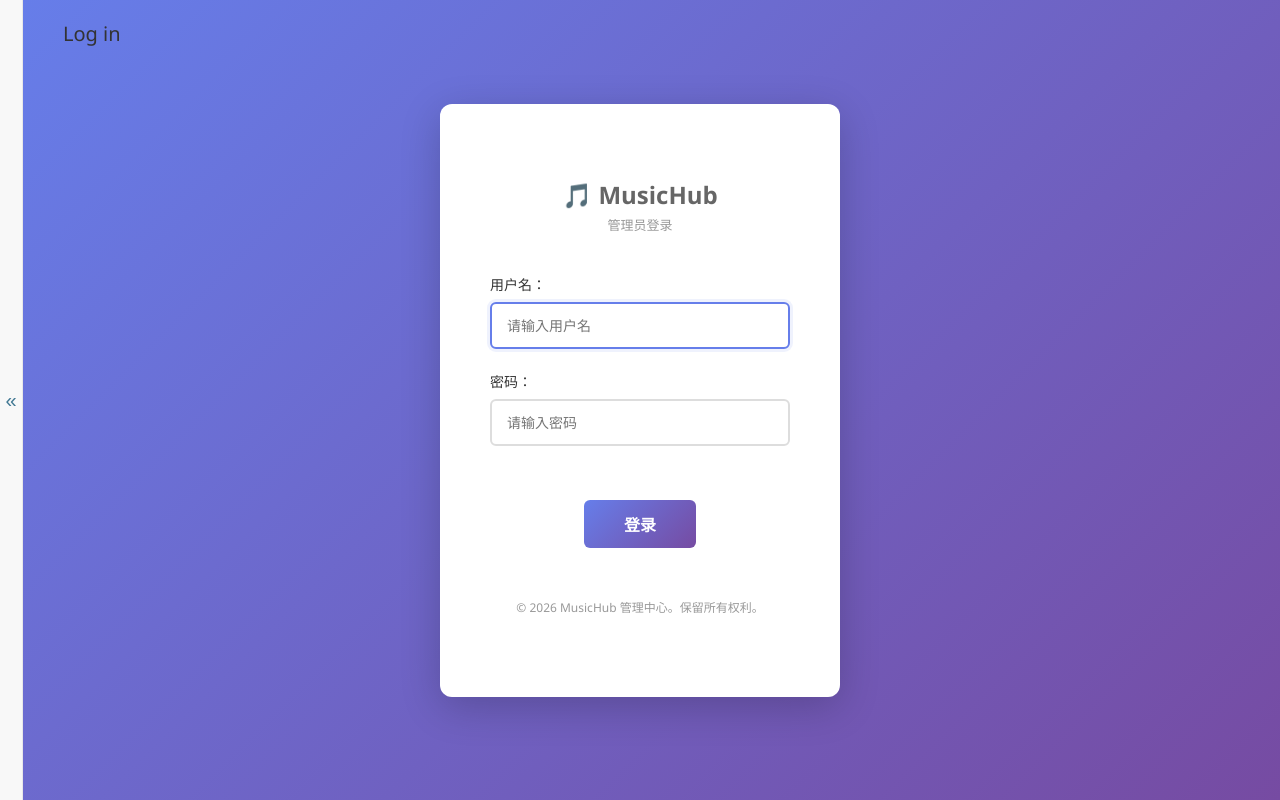
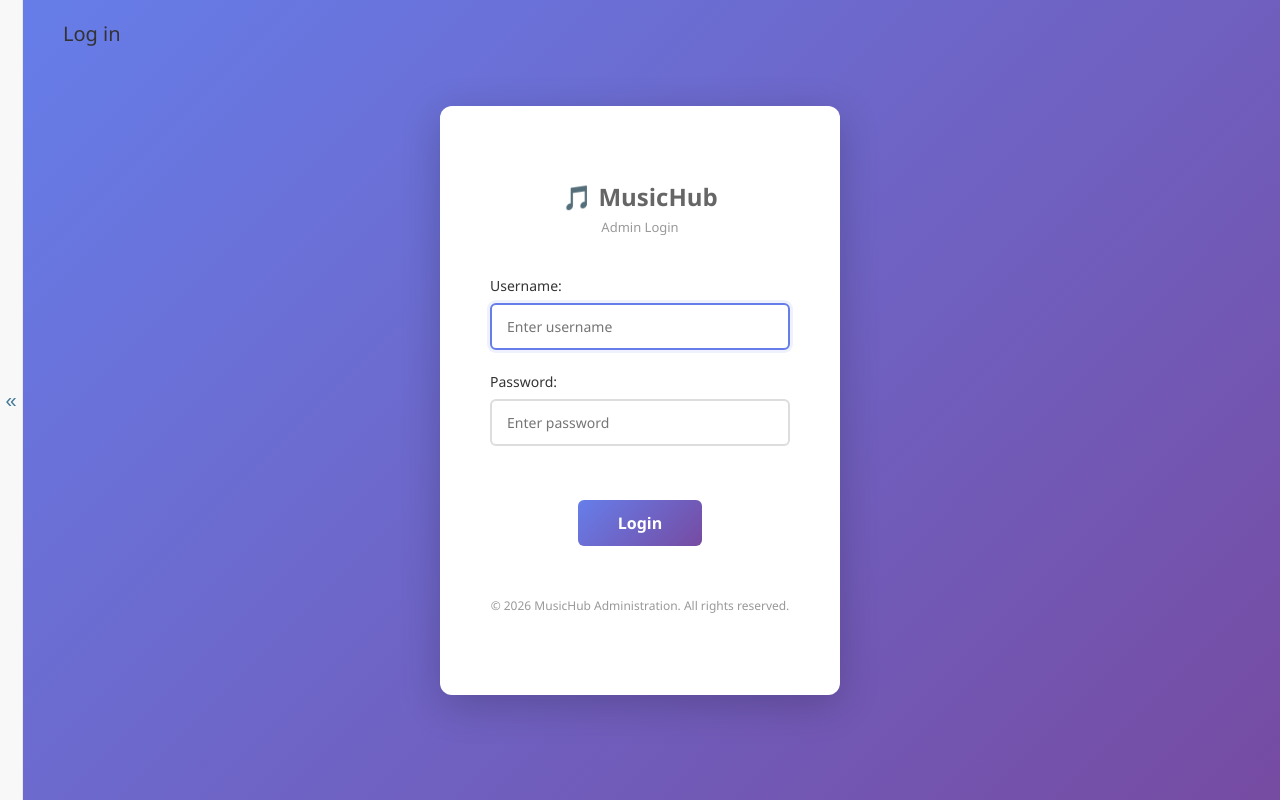
Before and after one commit to 541028971/MusicHub, a Django app: page /admin/login/ in a window 1280 px wide. Run offline with Django 5.2, Linux system fonts and the light colour scheme.

Commit message:
music database

```diff
--- a/MusicHub/settings.py
+++ b/MusicHub/settings.py
@@ -121,3 +121,7 @@ STATIC_URL = "static/"
 STATICFILES_DIRS = [
     BASE_DIR / "static",
 ]
+
+# Media files (Uploaded by users)
+MEDIA_URL = "media/"
+MEDIA_ROOT = BASE_DIR / "media"
--- a/MusicHub/urls.py
+++ b/MusicHub/urls.py
@@ -17,9 +17,14 @@ Including another URLconf
 
 from django.contrib import admin
 from django.urls import path, include
+from django.conf import settings
+from django.conf.urls.static import static
 from music.admin import admin_site
 
 urlpatterns = [
     path("admin/", admin_site.urls),
     path("", include("music.urls")),
 ]
+
+if settings.DEBUG:
+    urlpatterns += static(settings.MEDIA_URL, document_root=settings.MEDIA_ROOT)
--- a/music/models.py
+++ b/music/models.py
@@ -27,14 +27,14 @@ class Song(models.Model):
     name = models.CharField(max_length=100) # sname -> name
     album = models.CharField(max_length=100)
     lyrics = models.TextField(default='Pure Music', null=True, blank=True)
-    cover = models.CharField(max_length=100, default='images/Cover')
+    cover = models.ImageField(upload_to='covers/', default='covers/default.jpg')
     arrangement = models.CharField(max_length=100)
     song_type = models.CharField(max_length=100) # stype -> song_type
     introduction = models.TextField(default='No Introduction') # sintroduction -> introduction
     release_date = models.DateField() # release_time -> release_date
-    link = models.CharField(max_length=100)
+    link = models.FileField(upload_to='songs/')
     views = models.IntegerField(default=0)
-    download_link = models.CharField(max_length=100, null=True, blank=True) # download -> download_link
+    download_link = models.FileField(upload_to='songs/downloads/', null=True, blank=True) # download -> download_link
 
     # 取代 favourite 表
     favorited_by = models.ManyToManyField(User, related_name='favorite_songs', blank=True)
--- a/templates/admin/base_site.html
+++ b/templates/admin/base_site.html
@@ -2,17 +2,17 @@
 
 {% block extrahead %}
 <style>
-    /* 隐藏 Django 默认的顶部 header（蓝色条 + "Django administration"） */
+    /* Hide default Django header (blue bar + "Django administration") */
     #header {
         display: none !important;
     }
 
-    /* 隐藏面包屑 */
+    /* Hide breadcrumbs */
     .breadcrumbs {
         display: none !important;
     }
 
-    /* 隐藏 Django 自带侧边搜索栏 */
+    /* Hide default Django sidebar search */
     #nav-sidebar,
     .nav-sidebar,
     #sidebar {
@@ -23,4 +23,4 @@
 
 {% block nav-global %}{% endblock %}
 {% block breadcrumbs %}{% endblock %}
-{% block title %}{{ block.super }} - MusicHub管理中心{% endblock %}
+{% block title %}{{ block.super }} - MusicHub Admin{% endblock %}
--- a/templates/admin/login.html
+++ b/templates/admin/login.html
@@ -16,13 +16,15 @@
         min-height: 100vh;
         display: block;
     }
-    /* 隐藏顶部/左侧栏位和header
-       登录页不用展示任何蓝条 */
-    #header, .admin-leftbar {
+
+    /* Hide top/left bars and header
+       Login page shouldn't show any admin bars */
+    #header,
+    .admin-leftbar {
         display: none !important;
     }
 
-    /* 全屏包裹器：确保登录框在视口中央（覆盖可能的侧边栏占位） */
+    /* Fullscreen wrapper to center login box (overrides possible sidebar space) */
     .login-wrapper {
         position: fixed;
         inset: 0;
@@ -184,7 +186,7 @@
     <div class="login-container">
         <div class="login-title">
             <h2>🎵 MusicHub</h2>
-        <p>管理员登录</p>
+            <p>Admin Login</p>
         </div>
 
         {% if form.non_field_errors %}
@@ -199,28 +201,30 @@
             {% csrf_token %}
 
             <div>
-            <label for="id_username">用户名：</label>
-            <input type="text" name="username" autofocus autocapitalize="none" autocomplete="username" maxlength="150" required id="id_username" placeholder="请输入用户名">
+                <label for="id_username">Username:</label>
+                <input type="text" name="username" autofocus autocapitalize="none" autocomplete="username"
+                    maxlength="150" required id="id_username" placeholder="Enter username">
                 {% if form.username.errors %}
                 <span style="color: #c33; font-size: 12px;">{{ form.username.errors.0 }}</span>
                 {% endif %}
             </div>
 
             <div>
-            <label for="id_password">密码：</label>
-            <input type="password" name="password" autocomplete="current-password" required id="id_password" placeholder="请输入密码">
+                <label for="id_password">Password:</label>
+                <input type="password" name="password" autocomplete="current-password" required id="id_password"
+                    placeholder="Enter password">
                 {% if form.password.errors %}
                 <span style="color: #c33; font-size: 12px;">{{ form.password.errors.0 }}</span>
                 {% endif %}
             </div>
 
             <div class="submit-row">
-            <input type="submit" value="登录">
+                <input type="submit" value="Login">
             </div>
         </form>
 
         <p style="text-align: center; margin-top: 30px; color: #999; font-size: 12px;">
-        © 2026 MusicHub 管理中心。保留所有权利。
+            © 2026 MusicHub Administration. All rights reserved.
         </p>
     </div>
 </div>
```
Also changed, not shown: music/admin.py (+17 -1 lines), db.sqlite3, music/migrations/0004_alter_song_cover_alter_song_download_link_and_more.py (added). Lines whose indentation alone changed are shown as unchanged.
